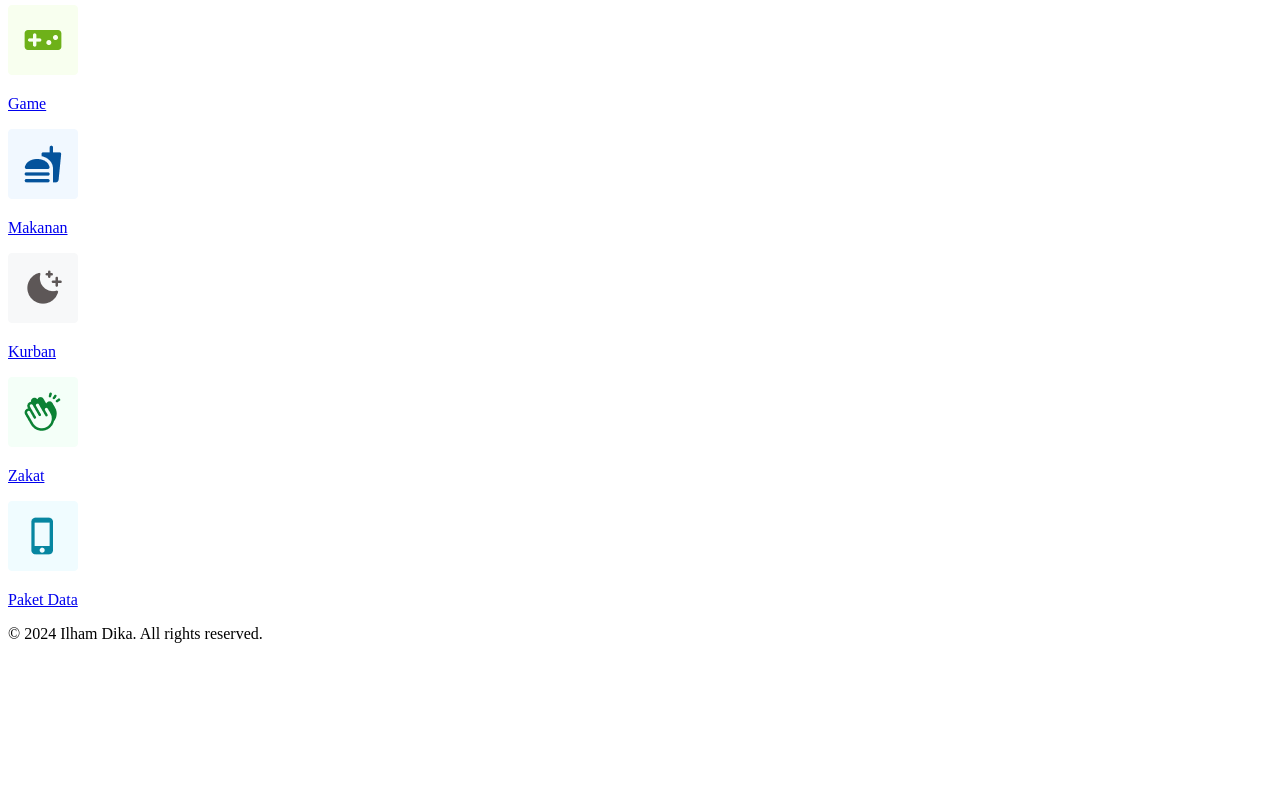
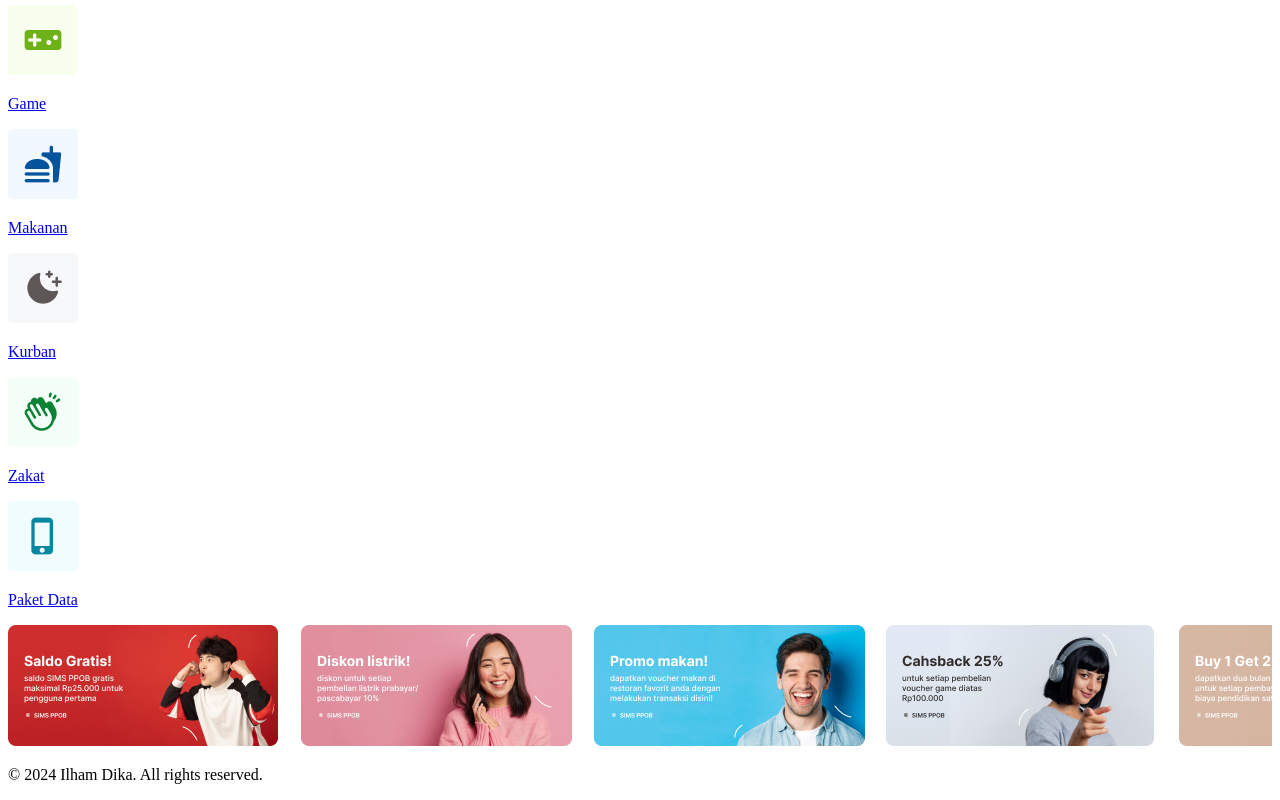
Before and after one commit to ilhamdika/sims-ppob, a React (Vite) app: page / in a window 1280 px wide. Shown: the part 1280-2080 px from the top of the page. Before the commit the page ends 1939 px from the top, so only its background shows below. Built offline with nearby package versions, Linux system fonts and the light colour scheme; the HTML template or start-up script is replaced by a standard one; a web font is replaced by a local one.

Commit message:
feat: landing done prototype

```diff
--- a/src/Pages/Index.jsx
+++ b/src/Pages/Index.jsx
@@ -1,6 +1,10 @@
-import React, { useEffect, useState } from "react";
-import { DotLoader } from "react-spinners";
+import React from "react";
 import { Link } from "react-router-dom";
+import { Swiper, SwiperSlide } from "swiper/react";
+import { Navigation, Pagination } from "swiper/modules";
+import "swiper/css";
+import "swiper/css/navigation";
+import "swiper/css/pagination";
 import Info from "../components/Info";
 import PBB from "../assets/images/PBB.png";
 import Listrik from "../assets/images/Listrik.png";
@@ -14,6 +18,11 @@ import Makanan from "../assets/images/Voucher Makanan.png";
 import Kurban from "../assets/images/Kurban.png";
 import Zakat from "../assets/images/Zakat.png";
 import PaketData from "../assets/images/Paket Data.png";
+import Banner1 from "../assets/images/Banner 1.png";
+import Banner2 from "../assets/images/Banner 2.png";
+import Banner3 from "../assets/images/Banner 3.png";
+import Banner4 from "../assets/images/Banner 4.png";
+import Banner5 from "../assets/images/Banner 5.png";
 
 const services = [
   { name: "PBB", icon: PBB },
@@ -30,21 +39,42 @@ const services = [
   { name: "Paket Data", icon: PaketData },
 ];
 
+const banners = [Banner1, Banner2, Banner3, Banner4, Banner5];
+
 export const Index = () => {
   return (
-    <div className="container mx-auto py-12">
-      <Info namaUser="Nama User COmponen" saldo="10.000.000" />
+    <div className="container mx-auto lg:py-12">
+      <Info namaUser="Nama User Component" saldo="10.000.000" />
 
       <div className="grid grid-cols-4 md:grid-cols-6 lg:grid-cols-12 gap-4 mt-8">
         {services.map((service, index) => (
           <Link to="/" key={index} className="flex flex-col items-center dark:bg-gray-700 rounded-lg">
-            <div key={index} className="flex flex-col items-center dark:bg-gray-700 rounded-lg">
+            <div className="flex flex-col items-center dark:bg-gray-700 rounded-lg">
               <img src={service.icon} alt={service.name} className="w-16 h-16" />
               <p className="text-center text-gray-800 dark:text-gray-300 text-sm mt-2">{service.name}</p>
             </div>
           </Link>
         ))}
       </div>
+
+      <div className="mt-8">
+        <Swiper
+          spaceBetween={-5}
+          slidesPerView={1}
+          breakpoints={{
+            768: { slidesPerView: 3 },
+            1024: { slidesPerView: 4.3 },
+          }}
+          loop
+          className="w-full"
+        >
+          {banners.map((banner, index) => (
+            <SwiperSlide key={index} className="flex flex-col items-center dark:bg-gray-700 rounded-lg">
+              <img src={banner} alt={`Banner ${index + 1}`} className="px-2 w-full" />
+            </SwiperSlide>
+          ))}
+        </Swiper>
+      </div>
     </div>
   );
 };
```
